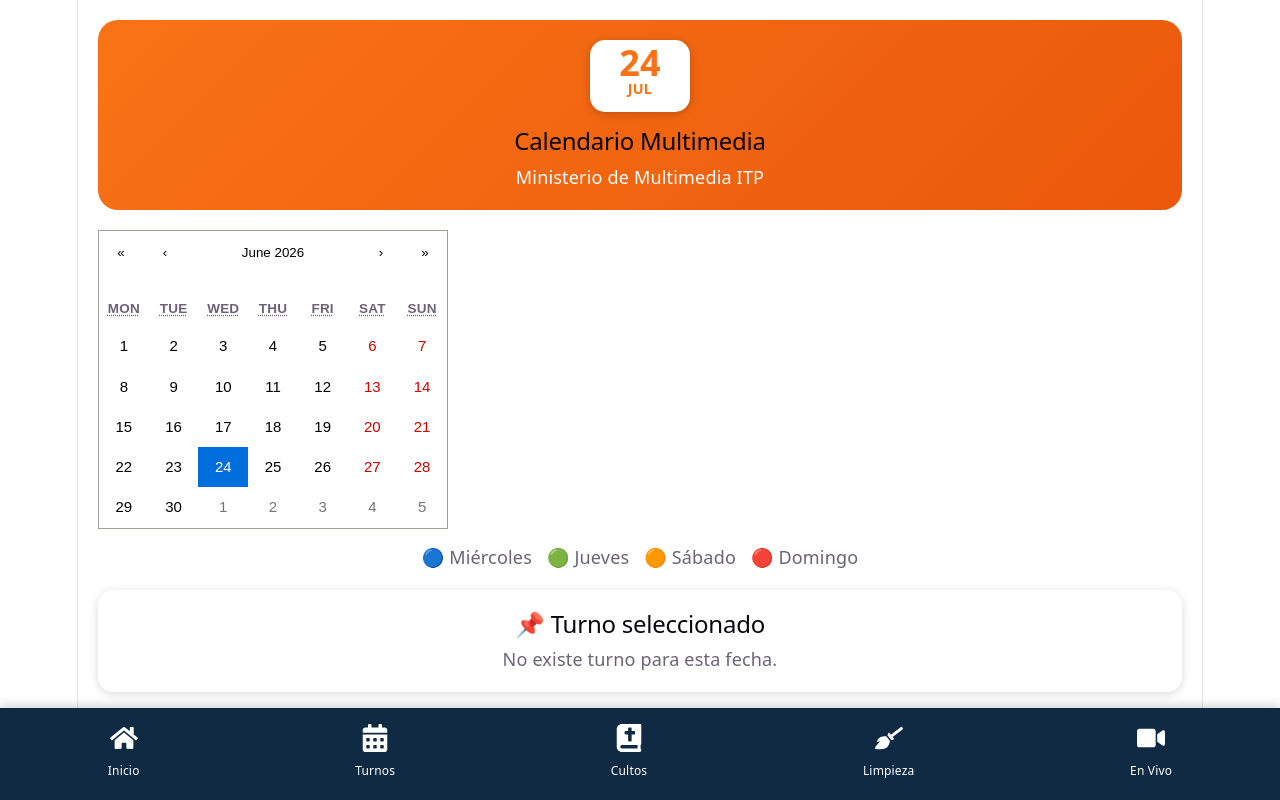
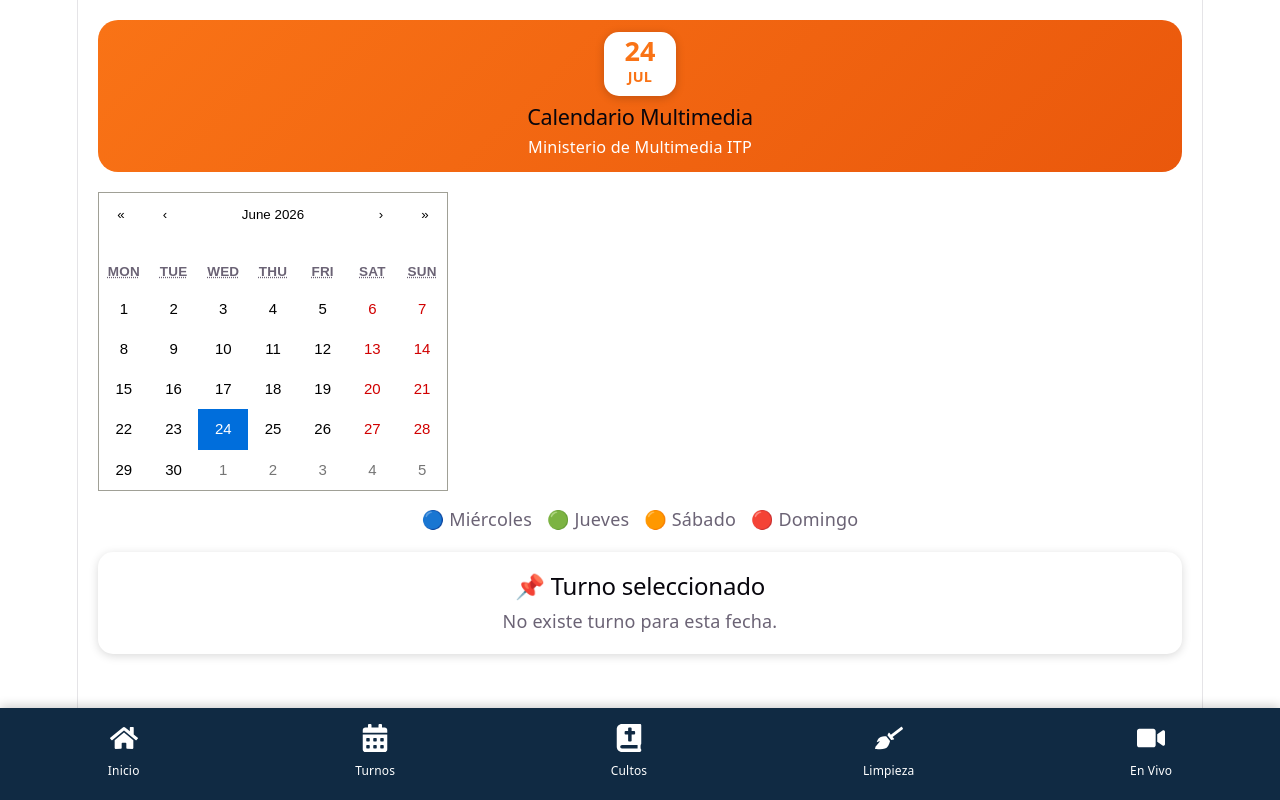
Before and after one commit to multimediaitp2024-arch/multimedia-itp, a React (Vite) app: page /turnos in a window 1280 px wide. Built offline with nearby package versions, Linux system fonts and the light colour scheme; no server answers; the database is empty.

Commit message:
Mejora calendario turnos

```diff
--- a/src/pages/Turnos.jsx
+++ b/src/pages/Turnos.jsx
@@ -44,7 +44,7 @@ function Turnos() {
         style={{
           background: "linear-gradient(135deg,#F97316,#EA580C)",
           color: "white",
-          padding: "20px",
+          padding: "12px",
           borderRadius: "20px",
           marginBottom: "20px",
           textAlign: "center",
@@ -52,18 +52,18 @@ function Turnos() {
       >
         <div
           style={{
-            width: "80px",
+            width: "60px",
             margin: "0 auto",
             background: "white",
             color: "#F97316",
             borderRadius: "15px",
-            padding: "10px",
+            padding: "6px",
             boxShadow: "0 2px 10px rgba(0,0,0,.2)",
           }}
         >
           <div
             style={{
-              fontSize: "2rem",
+              fontSize: "1.5rem",
               fontWeight: "bold",
             }}
           >
@@ -80,11 +80,23 @@ function Turnos() {
           </div>
         </div>
 
-        <h2 style={{ marginTop: "15px" }}>
-          Calendario Multimedia
-        </h2>
-
-        <p>Ministerio de Multimedia ITP</p>
+       <h2
+  style={{
+    marginTop: "8px",
+    marginBottom: "4px",
+    fontSize: "1.2rem",
+  }}
+>
+  Calendario Multimedia
+</h2>
+<p
+  style={{
+    margin: "0",
+    fontSize: "0.9rem",
+  }}
+>
+  Ministerio de Multimedia ITP
+</p>
       </div>
 
       <Calendar
```
